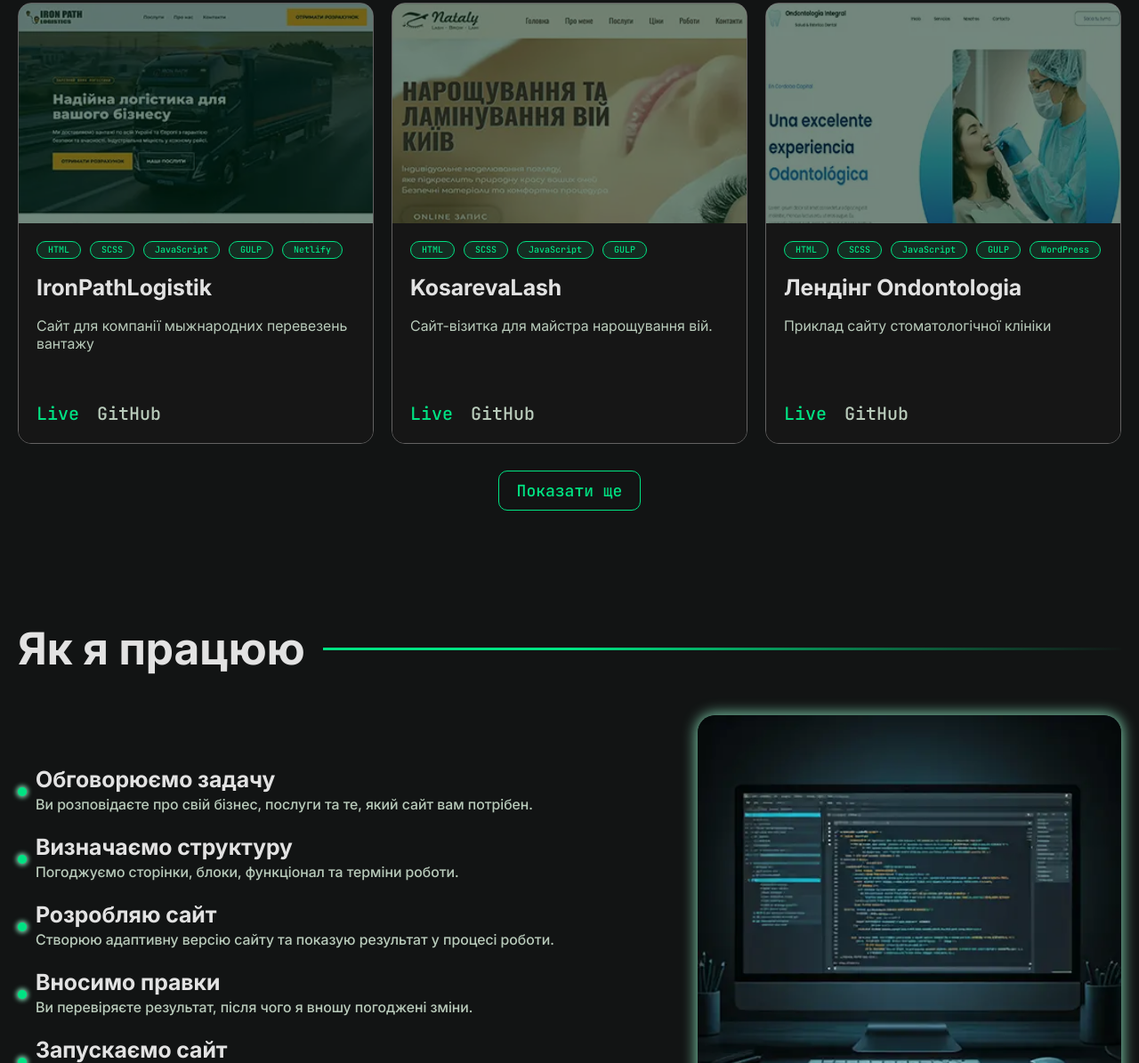
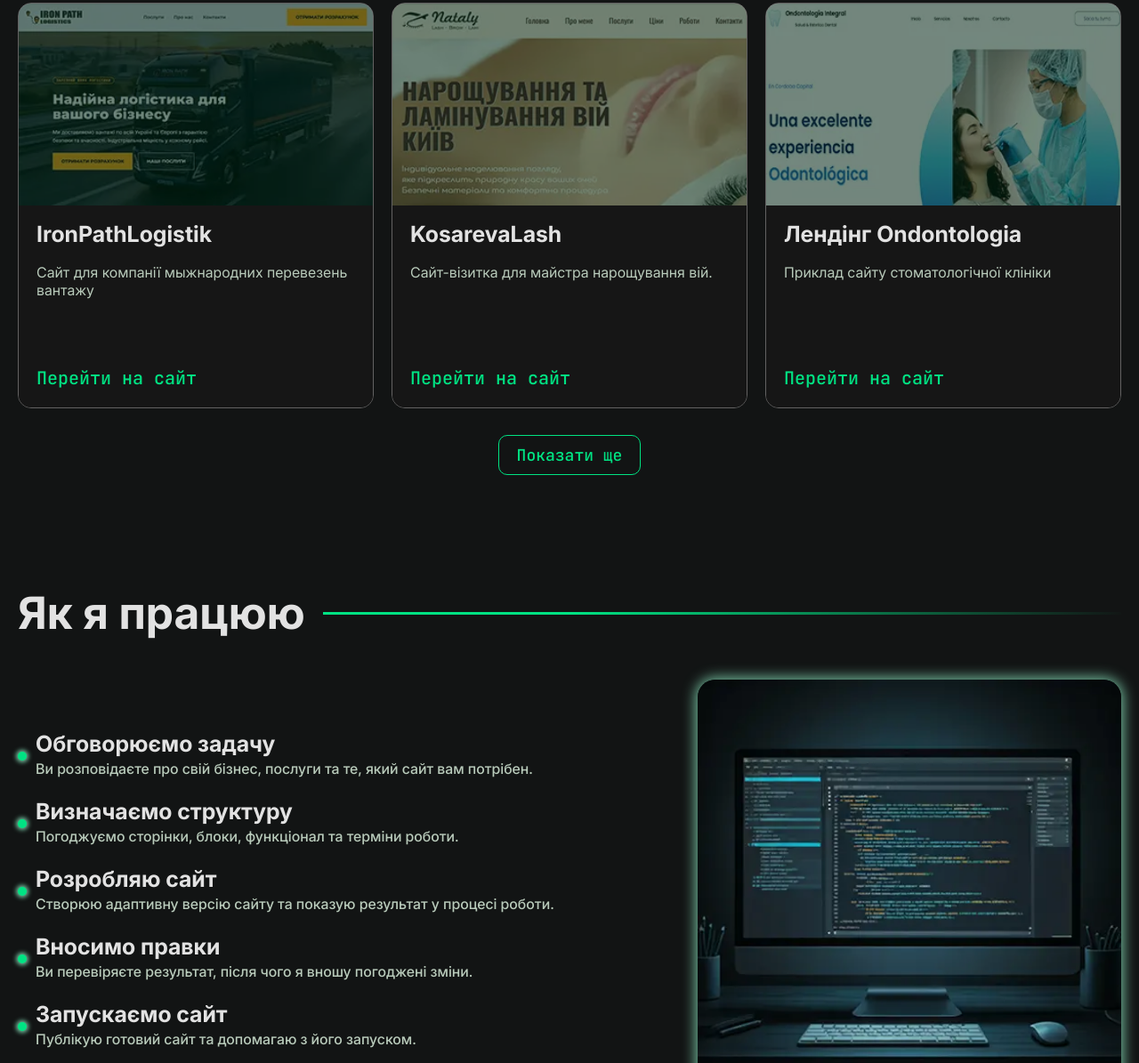
Before and after one commit to SytnychenkoIvan/my_own_site__shop, a plain HTML site: page index.html in a window 1280 px wide. Shown: the part 1689-2884 px from the top of the page at 89% size. Drawn offline with Linux system fonts and the light colour scheme.

Commit message:
Deploying to gh-pages from @ SytnychenkoIvan/my_own_site__shop@860680683f86f35dc79959d5df3abd00b53ca0b4 🚀

```diff
--- a/css/style.css
+++ b/css/style.css
@@ -57,7 +57,7 @@
 
 .whitestyle {
   --mainColor: #fff;
-  --blackColor: #B9CBBB;
+  --blackColor: #f1f5f1;
   --greenColor: #00E383;
   --darckColor: #fff;
   --whiteColor: #121414;
--- a/index.html
+++ b/index.html
@@ -5,7 +5,7 @@
 	<meta http-equiv="X-UA-Compatible" content="IE=edge">
 	<meta name="viewport" content="width=device-width, initial-scale=1.0">
 	<link rel="icon" href="img/favicon.svg" type="image/svg+xml">
-	<link rel="stylesheet" href="css/style.min.css?_v=20260921204111">
+	<link rel="stylesheet" href="css/style.min.css?_v=20260923114154">
 	<title>SiteMakerSytnychenko</title>
 </head>
 
@@ -106,20 +106,18 @@
 								<picture><source srcset="img/portfolio/iron350m250.webp" type="image/webp"><img src="img/portfolio/iron350m250.png" alt="ironPathLogistik"></picture>
 							</div>
 							<div class="item-portfolio__body">
-								<div class="item-portfolio__stacks">
+								<!-- <div class="item-portfolio__stacks">
 									<div class="item-portfolio__stack">HTML</div>
 									<div class="item-portfolio__stack">SCSS</div>
 									<div class="item-portfolio__stack">JavaScript</div>
 									<div class="item-portfolio__stack">GULP</div>
 									<div class="item-portfolio__stack">Netlify</div>
-								</div>
+								</div> -->
 								<h3 class="item-portfolio__title">IronPathLogistik</h3>
 								<div class="item-portfolio__text">Сайт для компанії мыжнародних перевезень вантажу</div>
 								<div class="item-portfolio__actions">
 									<a href="https://ironpathlogisti.netlify.app/"
-										class="item-portfolio__action item-portfolio__action-green" target="blank">Live</a>
-									<a href="https://github.com/SytnychenkoIvan/iron_path_logistics__deploy"
-										class="item-portfolio__action" target="blank">GitHub</a>
+										class="item-portfolio__action item-portfolio__action-green" target="blank">Перейти на сайт</a>
 								</div>
 							</div>
 						</article>
@@ -128,19 +126,17 @@
 								<picture><source srcset="img/portfolio/lash350x250.webp" type="image/webp"><img src="img/portfolio/lash350x250.png" alt="Lashmaker"></picture>
 							</div>
 							<div class="item-portfolio__body">
-								<div class="item-portfolio__stacks">
+								<!-- <div class="item-portfolio__stacks">
 									<div class="item-portfolio__stack">HTML</div>
 									<div class="item-portfolio__stack">SCSS</div>
 									<div class="item-portfolio__stack">JavaScript</div>
 									<div class="item-portfolio__stack">GULP</div>
-								</div>
+								</div> -->
 								<h3 class="item-portfolio__title">KosarevaLash</h3>
 								<div class="item-portfolio__text">Сайт-візитка для майстра нарощування вій.</div>
 								<div class="item-portfolio__actions">
 									<a href="https://kosarevalash.kyiv.ua/"
-										class="item-portfolio__action item-portfolio__action-green" target="blank">Live</a>
-									<a href="https://github.com/SytnychenkoIvan/Nataly_website" class="item-portfolio__action"
-										target="blank">GitHub</a>
+										class="item-portfolio__action item-portfolio__action-green" target="blank">Перейти на сайт</a>
 								</div>
 							</div>
 						</article>
@@ -149,20 +145,18 @@
 								<picture><source srcset="img/portfolio/ondo.webp" type="image/webp"><img src="img/portfolio/ondo.png" alt="Ondontologia"></picture>
 							</div>
 							<div class="item-portfolio__body">
-								<div class="item-portfolio__stacks">
+								<!-- <div class="item-portfolio__stacks">
 									<div class="item-portfolio__stack">HTML</div>
 									<div class="item-portfolio__stack">SCSS</div>
 									<div class="item-portfolio__stack">JavaScript</div>
 									<div class="item-portfolio__stack">GULP</div>
 									<div class="item-portfolio__stack">WordPress</div>
-								</div>
+								</div> -->
 								<h3 class="item-portfolio__title">Лендінг Ondontologia</h3>
 								<div class="item-portfolio__text">Приклад сайту стоматологічної клініки</div>
 								<div class="item-portfolio__actions">
 									<a href="https://sytnychenkoivan.github.io/Ondontologia__website/"
-										class="item-portfolio__action item-portfolio__action-green" target="blank">Live</a>
-									<a href="https://github.com/SytnychenkoIvan/Ondontologia__website"
-										class="item-portfolio__action" target="blank">GitHub</a>
+										class="item-portfolio__action item-portfolio__action-green" target="blank">Перейти на сайт</a>
 								</div>
 							</div>
 						</article>
@@ -171,19 +165,17 @@
 								<picture><source srcset="img/portfolio/foodmood.webp" type="image/webp"><img src="img/portfolio/foodmood.png" alt="Foodmood"></picture>
 							</div>
 							<div class="item-portfolio__body">
-								<div class="item-portfolio__stacks">
+								<!-- <div class="item-portfolio__stacks">
 									<div class="item-portfolio__stack">HTML</div>
 									<div class="item-portfolio__stack">SCSS</div>
 									<div class="item-portfolio__stack">JavaScript</div>
 									<div class="item-portfolio__stack">GULP</div>
-								</div>
+								</div> -->
 								<h3 class="item-portfolio__title">FoodMood</h3>
 								<div class="item-portfolio__text">Приклад сайту для мережі ресторанів</div>
 								<div class="item-portfolio__actions">
 									<a href="https://sytnychenkoivan.github.io/foodmood_website/"
-										class="item-portfolio__action item-portfolio__action-green" target="blank">Live</a>
-									<a href="https://github.com/SytnychenkoIvan/foodmood_website" class="item-portfolio__action"
-										target="blank">GitHub</a>
+										class="item-portfolio__action item-portfolio__action-green" target="blank">Перейти на сайт</a>
 								</div>
 							</div>
 						</article>
@@ -192,19 +184,17 @@
 								<picture><source srcset="img/portfolio/positivus350x250.webp" type="image/webp"><img src="img/portfolio/positivus350x250.png" alt="Positivus"></picture>
 							</div>
 							<div class="item-portfolio__body">
-								<div class="item-portfolio__stacks">
+								<!-- <div class="item-portfolio__stacks">
 									<div class="item-portfolio__stack">HTML</div>
 									<div class="item-portfolio__stack">SCSS</div>
 									<div class="item-portfolio__stack">JavaScript</div>
 									<div class="item-portfolio__stack">GULP</div>
-								</div>
+								</div> -->
 								<h3 class="item-portfolio__title">Positivus</h3>
 								<div class="item-portfolio__text">Приклад сайту для агенції інтернет-маркетингу</div>
 								<div class="item-portfolio__actions">
 									<a href="https://sytnychenkoivan.github.io/positivus-website/"
-										class="item-portfolio__action item-portfolio__action-green" target="blank">Live</a>
-									<a href="https://github.com/SytnychenkoIvan/positivus-website" class="item-portfolio__action"
-										target="blank">GitHub</a>
+										class="item-portfolio__action item-portfolio__action-green" target="blank">Перейти на сайт</a>
 								</div>
 							</div>
 						</article>
@@ -310,7 +300,7 @@
 	</div>
 </footer>
 	</div>
-	<script src="js/app.min.js?_v=20260921204111"></script>
+	<script src="js/app.min.js?_v=20260923114154"></script>
 </body>
 
 </html>
```
Also changed, not shown: css/style.min.css.
